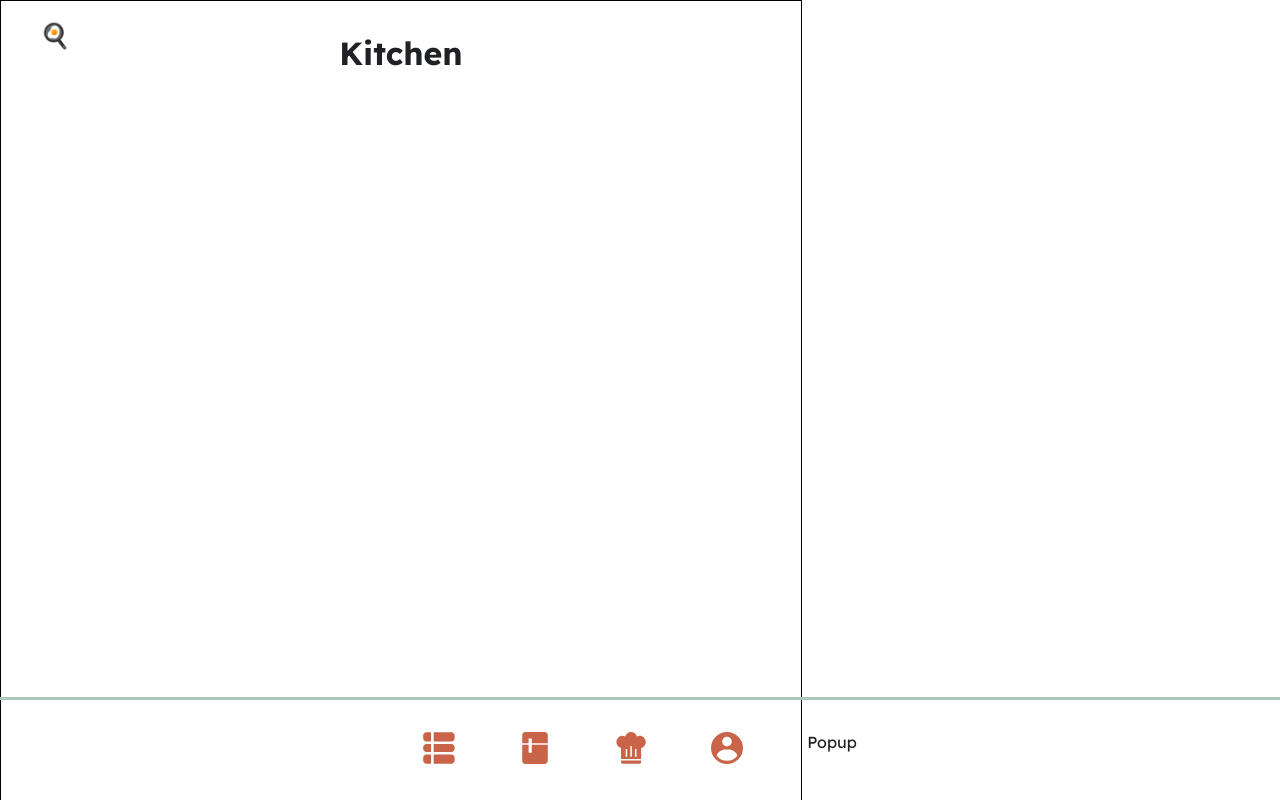
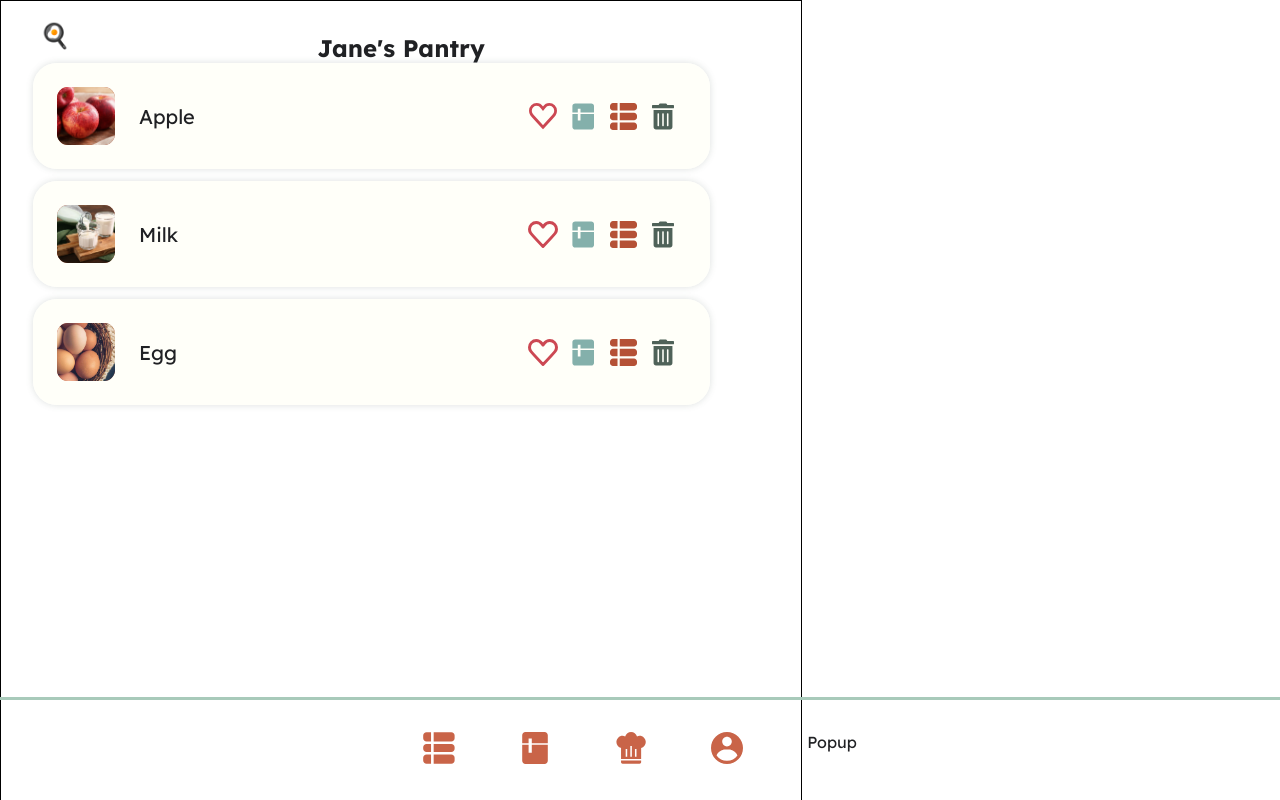
Before and after one commit to eadissu/kitchen-kompanion, a React (Vite) app: page /Kitchen in a window 1280 px wide. Shown: the top 800 px of the page. Built offline with nearby package versions, Linux system fonts and the light colour scheme.

Commit message:
smoothing over merge. reorganizing files

```diff
--- a/src/App.jsx
+++ b/src/App.jsx
@@ -5,14 +5,13 @@ import './App.css'
 import { BrowserRouter as Router, Routes, Route } from "react-router-dom";
 
 // Pages
-import Pantry from "./pages/Pantry";
 
-import ShoppingList from './ShoppingList';
-import Search from "./Search";
-import Navbar from "./NavBar";
-import Kitchen from './Kitchen';
-import Recipes from './Recipes';
-import Profile from './Profile';
+import ShoppingList from './pages/ShoppingList';
+import Search from "./pages/Search";
+import Navbar from "./components/NavBar";
+import Kitchen from "./pages/Kitchen";
+import Recipes from './pages/Recipes';
+import Profile from './pages/Profile';
 import Ingredient from './components/Ingredient';
 import SetQuantity from "./popups/SetQuantity";
 
@@ -25,7 +24,7 @@ function App() {
         <Route path="/search" element={<Search />} />
         <Route path="/setQuantity" element={<SetQuantity />} />
         <Route path="/Ingredient" element={<Ingredient />} />
-        <Route path="/Pantry" element={<Pantry />} />
+        <Route path="/Kitchen" element={<Kitchen />} />
         <Route path="/shoppinglist" element={<ShoppingList />} />
         <Route path="/kitchen" element={<Kitchen />} />
         <Route path="/recipes" element={<Recipes />} />
--- a/src/Kitchen.jsx
+++ /dev/null
@@ -1,8 +0,0 @@
-import React from 'react';
-
-function Kitchen() {
-
-  return <h1>Kitchen</h1>;
-}
-
-export default Kitchen;
--- a/src/Search.jsx
+++ /dev/null
@@ -1,10 +0,0 @@
-import { useState } from 'react'
-import reactLogo from './assets/react.svg'
-import viteLogo from '/vite.svg'
-import './App.css'
-
-function Search() {
-  return <h1>Search Page</h1>;
-}
-
-export default Search;
--- a/src/pages/Pantry.jsx
+++ b/src/pages/Kitchen.jsx
@@ -6,7 +6,7 @@ import '../styling/Pantry.css';
 
 // for now, this is just a list of the user's ingredient's in their pantry. it's also hard coded to one user (the first one)
 
-function Pantry() {
+function Kitchen() {
   // Hardcoding to the first user
   const currentUser = users[0];
 
@@ -29,4 +29,4 @@ function Pantry() {
   );
 }
 
-export default Pantry;
+export default Kitchen;
--- /dev/null
+++ b/src/pages/Search.jsx
@@ -0,0 +1,10 @@
+import { useState } from 'react';
+import reactLogo from '../assets/react.svg';
+import viteLogo from '/vite.svg';
+import '../App.css'
+
+function Search() {
+  return <h1>Search Page</h1>;
+}
+
+export default Search;
```
Also changed, not shown: src/components/NavBar.jsx (renamed from src/NavBar.jsx, +5 -5 lines), src/pages/Profile.jsx (renamed from src/Profile.jsx), src/pages/Recipes.jsx (renamed from src/Recipes.jsx), src/pages/ShoppingList.jsx (renamed from src/ShoppingList.jsx), src/styling/Navbar.css (renamed from src/Navbar.css).
